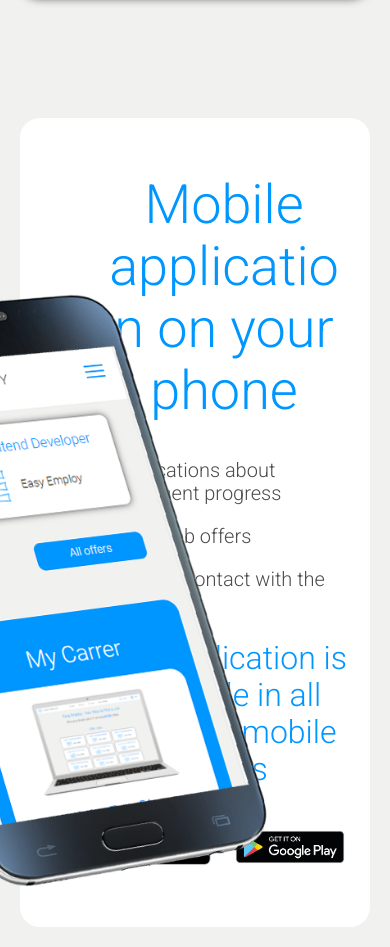
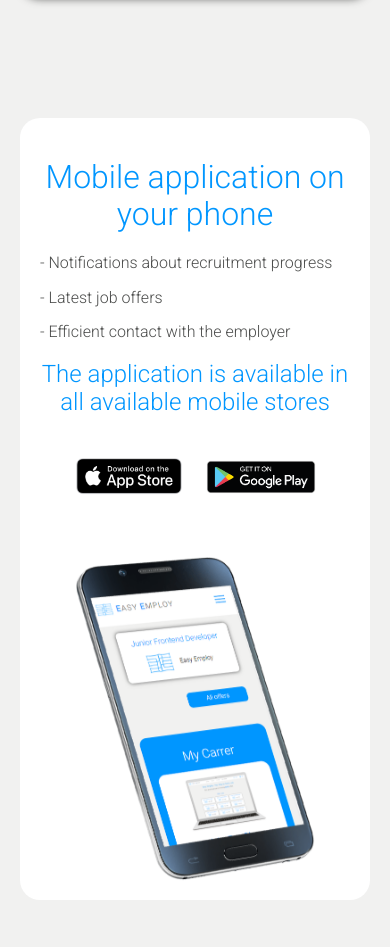
Before and after one commit to mizdebski77/Easy-Employ, a React (Create React App) app: page /Home in a window 390 px wide. Shown: the part 6980-7927 px from the top of the page. After the commit the page ends 7900 px from the top, so only its background shows below. Built offline with nearby package versions, Linux system fonts and the light colour scheme.

Commit message:
Media query to app section added

```diff
--- a/src/features/Home/AppSection/styledAppSection.ts
+++ b/src/features/Home/AppSection/styledAppSection.ts
@@ -9,6 +9,12 @@ export const Wrapper = styled.div`
     grid-template-columns: 2fr 1.5fr;
     gap: 40px;
     position: relative;
+
+    @media (max-width: ${({ theme }) => theme.breakPoint.thirdBp}px){
+        display: flex;
+        flex-direction: column-reverse;
+        gap: 20px;
+    };
 `;
 
 export const TextWrapper = styled.div`
@@ -21,10 +27,20 @@ export const ImagesWrapper = styled.div`
 `;
 
 export const MobileImg = styled.img`
-    width: 440px;
+    max-width: 440px;
+    width: 100%;
     position: absolute;
     margin: 0 auto;
     bottom: 40px;
+
+    @media (max-width: ${({ theme }) => theme.breakPoint.secondBp}px){
+        max-width: 360px;
+    };
+
+    @media (max-width: ${({ theme }) => theme.breakPoint.thirdBp}px){
+        max-width: 240px;
+        position: sticky;
+    };
 `;
 
 export const Title = styled.h1`
@@ -32,6 +48,10 @@ export const Title = styled.h1`
     font-size: 54px;
     text-align: center;
     font-weight: normal;
+
+    @media (max-width: ${({ theme }) => theme.breakPoint.thirdBp}px){
+        font-size: 32px;
+    };
 `;
 
 export const DownloadInformation = styled.h2`
@@ -40,11 +60,19 @@ export const DownloadInformation = styled.h2`
     font-weight: normal;
     text-align: center;
     margin-bottom: 0px;
+
+    @media (max-width: ${({ theme }) => theme.breakPoint.thirdBp}px){
+        font-size: 24px;
+    };
 `;
 
 export const Captions = styled.p`
     color: ${({ theme }) => theme.color.fontSecond};
     font-size: 20px;
+
+    @media (max-width: ${({ theme }) => theme.breakPoint.thirdBp}px){
+        font-size: 16px;
+    };
 `;
 
 export const StoresIconsWrapper = styled.div`
```
